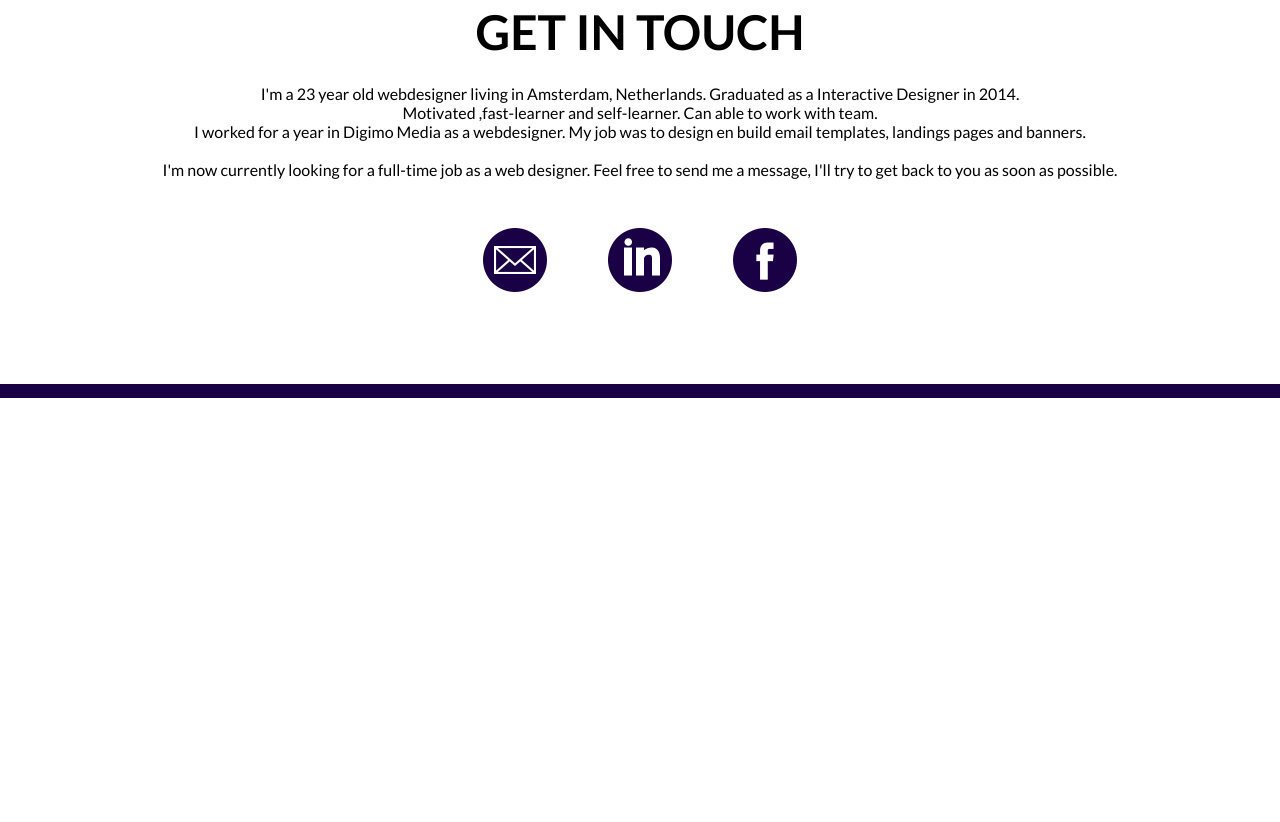
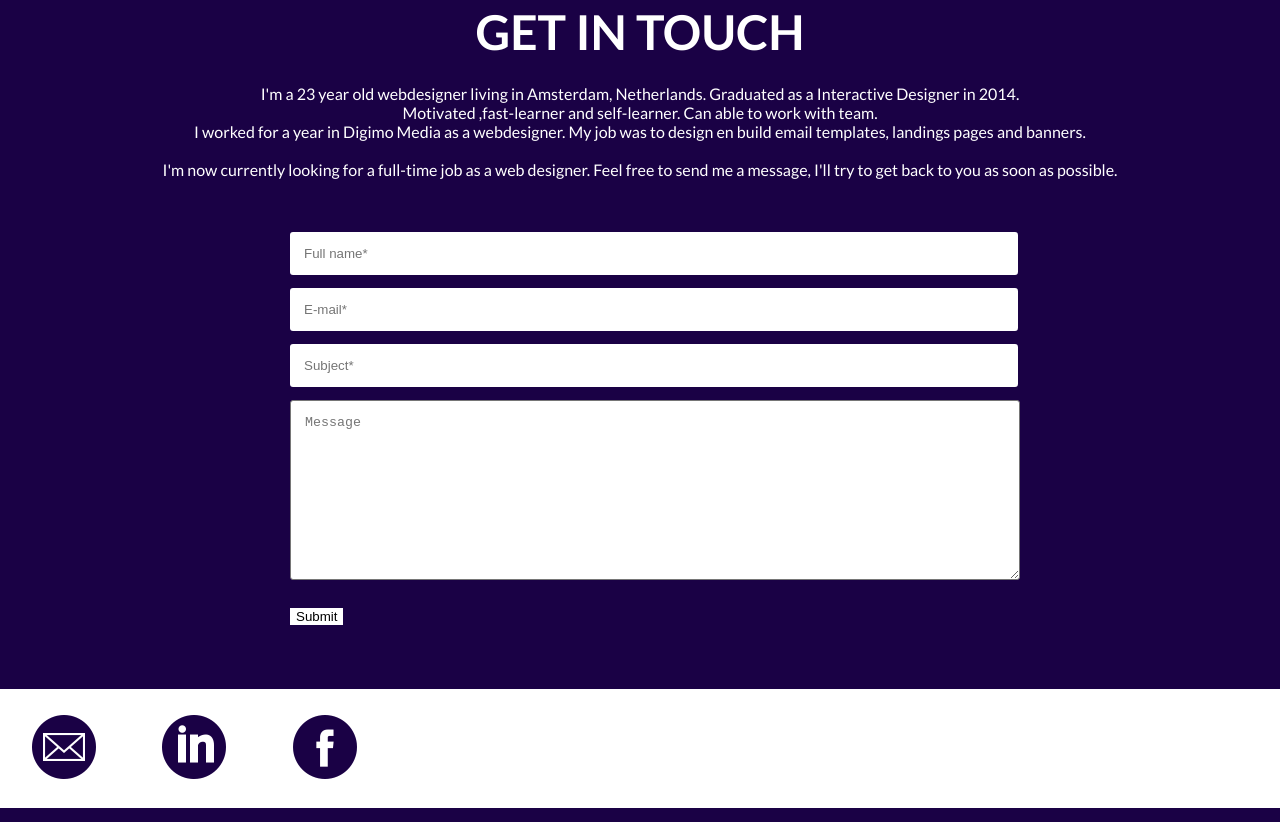
Before and after one commit to valerievarias/portfolio, a plain HTML site: page index.html in a window 1280 px wide. Shown: the part 1305-2127 px from the top of the page. Before the commit the page ends 1703 px from the top, so only its background shows below. Drawn offline with nearby package versions, Linux system fonts and the light colour scheme.

Commit message:
created form in html/css

```diff
--- a/css/style.css
+++ b/css/style.css
@@ -168,7 +168,7 @@ nav ul li a:hover {
 }
 
 .thumb .title {
-    cursor: pointer;
+  cursor: pointer;
   font-size: 2.5em;
   text-transform: uppercase;
   opacity: 0;
@@ -244,9 +244,33 @@ nav ul li a:hover {
     margin: 2% auto;
 }
 
+.social {
+  background: #fff;
+}
+
+.three {
+    background: #1a0145;
+    color: #fff;
+}
+
+.sc {
+    width: 10%;
+    display: inline-block;
+    text-align: center;
+    margin: 2% auto;
+
+}
+
+footer {
+  background: #1a0145 ;
+}
+
+/* ------------------------------------------- CONTACT FORM ------------------------------------------- */
+
 .contact {
     text-align: center;
-    padding: 5% 2%;
+    padding: 5% 2% 2%;
+
 }
 
 .contact h1 {
@@ -258,19 +282,44 @@ nav ul li a:hover {
 .contact p {
     font-size: 16px;
     padding: 2% 0;
-}
-
-.sc {
-    width: 10%;
-    display: inline-block;
-    text-align: center;
-    margin: 2% auto;
 
 }
 
-footer {
-    background: #1a0145 ;
+.contactForm {
+  width: 100%;
+  max-width: 700px;
+  margin: 0 auto;
+  padding-bottom: 5%;
 }
+
+::-moz-placeholder { font-size: 20px;} /* Firefox 19+ */
+:-moz-placeholder {font-size: 20px;}  /* Firefox 18- */
+:-ms-input-placeholder {font-size: 20px;} /* IE */
+
+.contactForm input[type="text"] {
+  width: 100%;
+  margin: 3px 0 10px;
+  padding: 2%;
+  border-radius: 3px;
+  border: none;
+}
+
+.contactForm textarea {
+  width: 100%;
+  padding: 2%;
+  min-height: 150px;
+  margin: 3px 0 10px;
+  border-radius: 3px;
+}
+
+.contactForm input[type="submit"] {
+  background: #fff;
+  border: none;
+
+}
+
+
+
 
 /*  ------------------------------------------- MOBILE NAVIGATION ------------------------------------------- */
 
--- a/index.html
+++ b/index.html
@@ -25,6 +25,7 @@
         <script type="text/javascript" src="js/jquery.sticky.js"></script>
         <script type="text/javascript" src="js/fadescrolling.js"></script>
         <script type="text/javascript" src="js/viewportchecker.js"></script>
+        <script type="text/javascript" src="js/validate-form.js"></script>
 
 
 
@@ -195,7 +196,23 @@
 
                     Feel free to send me a message, I'll try to get back to you as soon as possible.
                 </p>
-                <div class="social">
+
+            </div>
+            <div class="contactForm"
+                <form id="form" action="" method="" name="">
+                    <input type="text" name="voornaam" id="voornaam" value="" placeholder="Full name*" onblur="voornaam()">
+                    <br>
+                    <input type="text" name="email" id="email" value="" placeholder="E-mail*" onblur="email()">
+                    <br>
+                    <input type="text" name="subject" id="onderwerp" value="" placeholder="Subject*" onblur="onderwerp()">
+                    <br>
+                    <textarea id="bericht" name="message" placeholder="Message" onblur="bericht()"></textarea>
+                    <br><br>
+                    <input type="submit" name="submit" id="verzenden" value="Submit">
+
+                </form>
+            </div>
+            <div class="social">
                     <div class="sc">
                         <a href="mailto:valerievarias@gmail.com" target="_blank">
                             <img src="img/email.png">
@@ -212,11 +229,12 @@
                         </a>
                     </div>
                 </div>
-            </div>
         </div>
 
     </div>
     <footer>&nbsp;</footer>
+
+
 
 <!--Responsive text-->
 <script src="js/flowtype.js"></script>
--- /dev/null
+++ b/js/validate-form.js
@@ -0,0 +1,30 @@
+
+function voornaam() {
+	var name = document.getElementById('voornaam').value;
+	var re = ('/^([0-9]+)$/');
+
+	if(name.match(re) || name !== "") {
+        alert("Yeaaaaa.");
+    }
+    else {
+        alert("Maybe baby.");
+    }
+}
+
+function email() {
+	if(document.getElementById("email").value === ""){
+		alert("Please email.");
+	}
+}
+
+function onderwerp() {
+	if(document.getElementById("email").value === ""){
+		alert("Please subject.");
+	}
+}
+
+function bericht() {
+	if(document.getElementById("email").value === ""){
+		alert("Please message.");
+	}
+}
```
